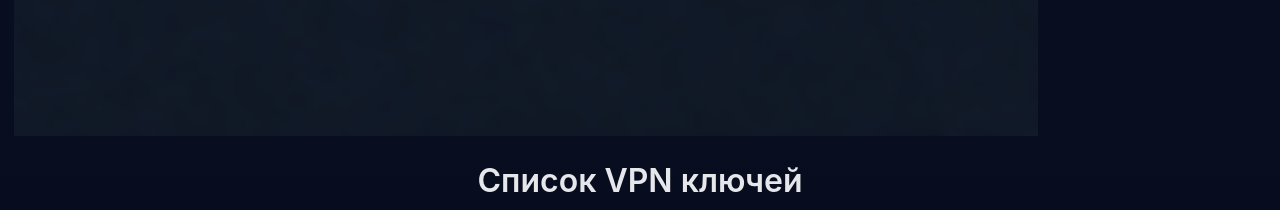
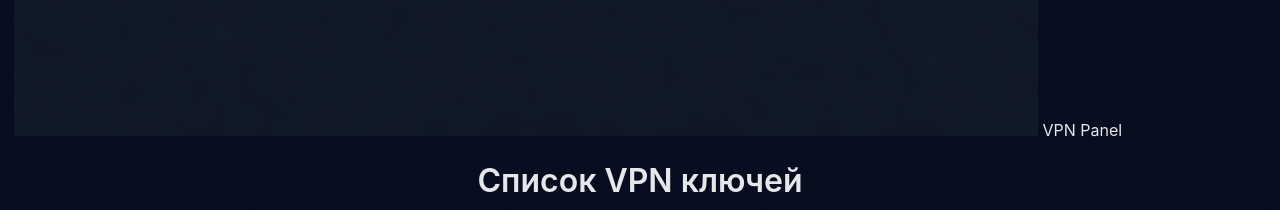
Before and after one commit to VpnJr/vless, a plain HTML site: page index.html in a window 1280 px wide. Shown: the part 920-1130 px from the top of the page. Drawn offline with Linux system fonts and the light colour scheme; no server answers.

Commit message:
Update index.html

```diff
--- a/index.html
+++ b/index.html
@@ -11,12 +11,14 @@
 <header class="site-header">
   <div class="logo">
     <img src="logo.png" alt="Логотип" />
-    <span class="site-title"><!-- сюда позже можно добавить назврние --></span>
+    <span class="site-title">VPN Panel</span>
   </div>
   <nav class="site-nav">
-    <!-- сюда позже можно добавить кнопки -->
+    <!-- Кнопки можно добавлять сюда -->
+    <!-- <button>Настройки</button> -->
   </nav>
 </header>
+
 
   <h1>Список VPN ключей</h1>
 
```
